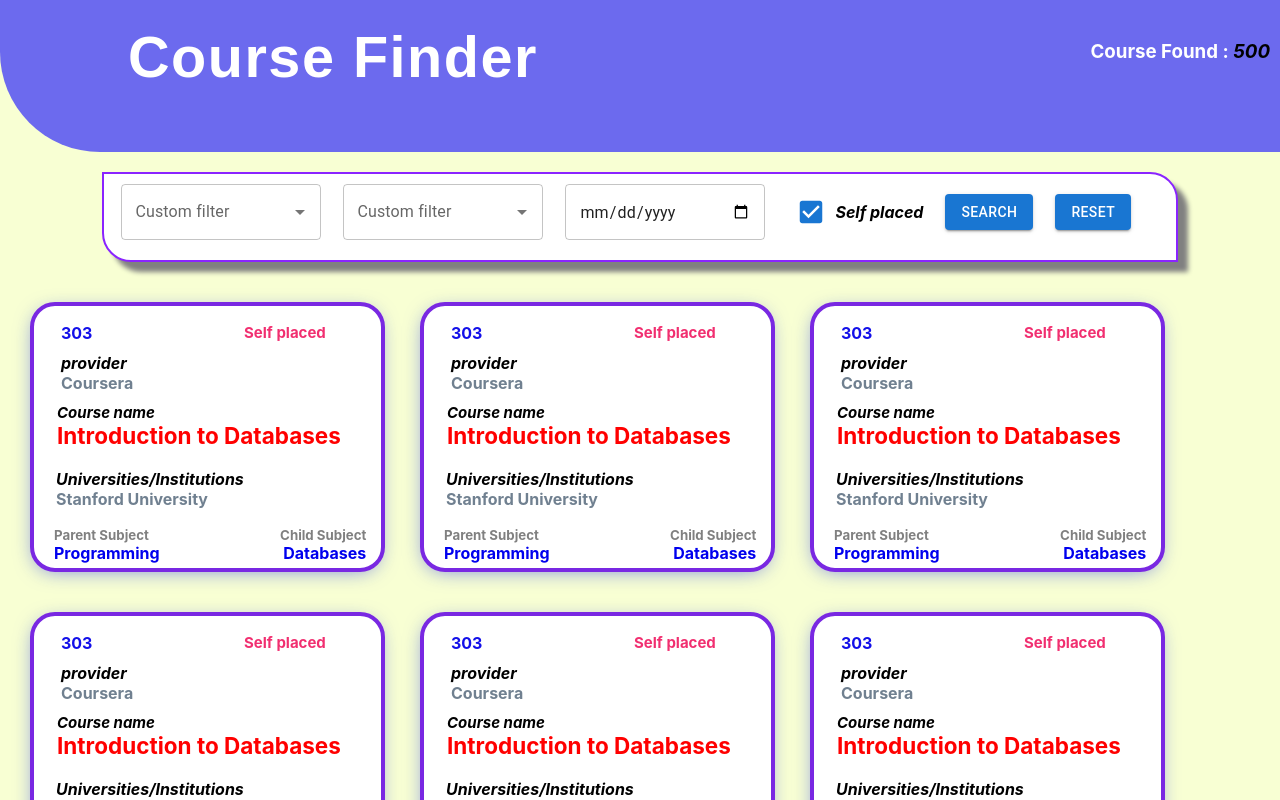
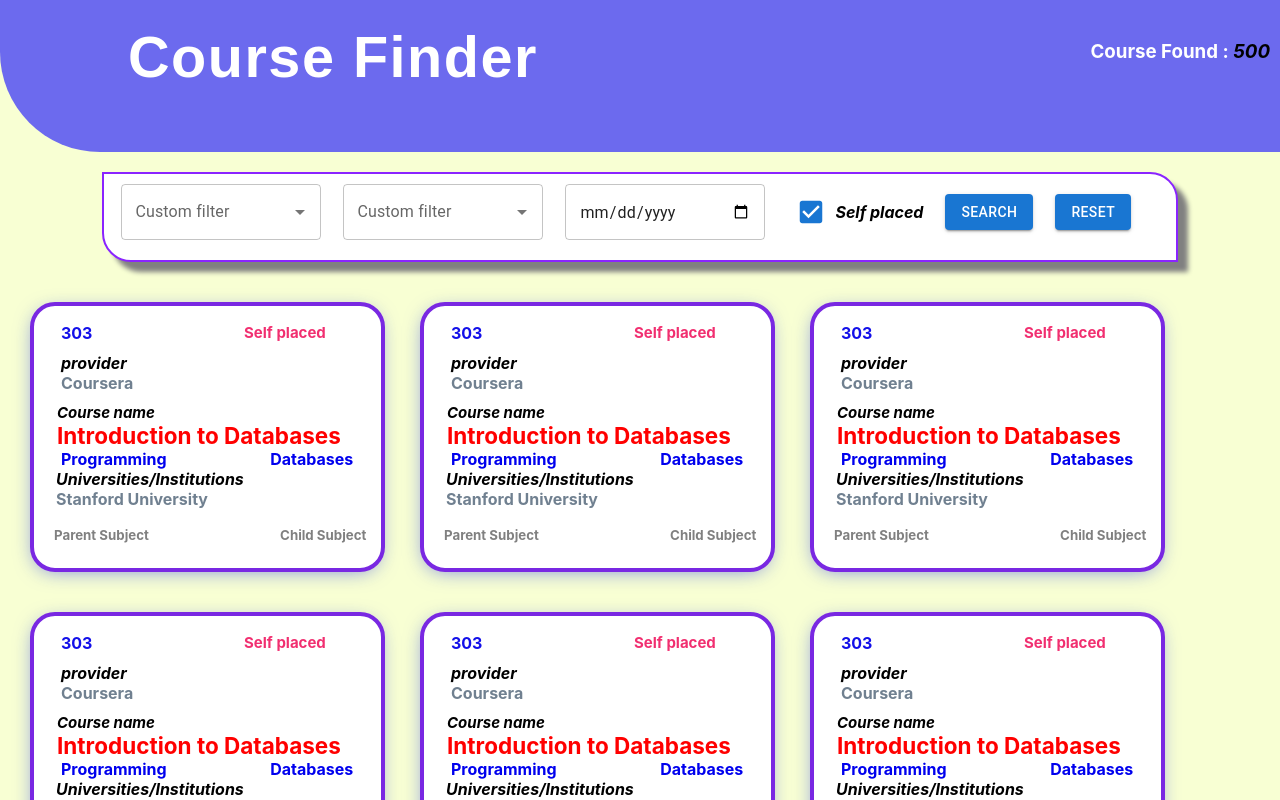
Before and after one commit to sandeep250320/course-finder, a React (Create React App) app: page / in a window 1280 px wide. Shown: the top 800 px of the page. Built offline with nearby package versions, Linux system fonts and the light colour scheme; the HTML template or start-up script is replaced by a standard one.

Commit message:
Update Card.css

```diff
--- a/src/BodyComponent/Card.css
+++ b/src/BodyComponent/Card.css
@@ -57,8 +57,8 @@ span{
   justify-content: space-between;
   width: 90%;
   position:absolute;;
-  bottom:5px;
-  left: 20px;
+  margin-bottom:5px;
+  padding-left: 20px;
 }
 
 .id {
```
